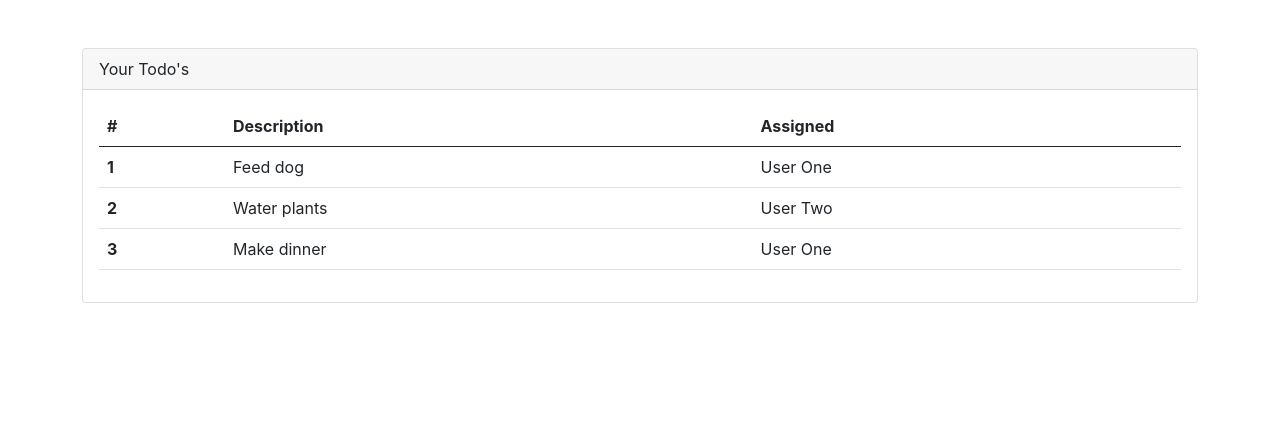
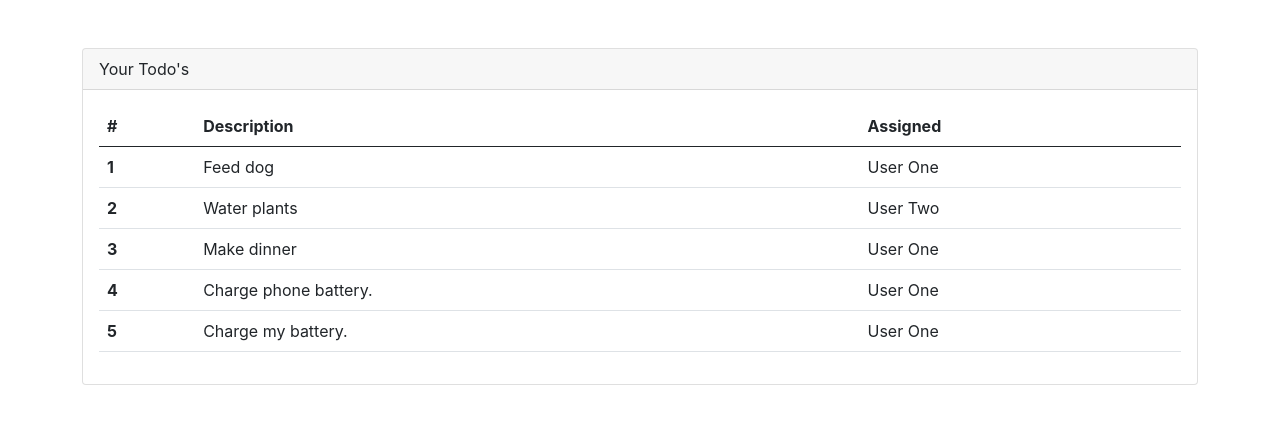
Before and after one commit to MacePh/react-todos, a React (Create React App) app: page / in a window 1280 px wide. Shown: the top 424 px of the page. Built offline with nearby package versions, Linux system fonts and the light colour scheme.

Commit message:
Render dynamic lists

```diff
--- a/src/App.js
+++ b/src/App.js
@@ -7,6 +7,8 @@
     { rowNumber: 1, rowDescription: 'Feed dog', rowAssigned: 'User One' },
     { rowNumber: 2, rowDescription: 'Water plants', rowAssigned: 'User Two' },
     { rowNumber: 3, rowDescription: 'Make dinner', rowAssigned: 'User One' },
+    { rowNumber: 4, rowDescription: 'Charge phone battery.', rowAssigned: 'User One' },
+    { rowNumber: 5, rowDescription: 'Charge my battery.', rowAssigned: 'User One' },
   ]
   return (
     <div className='mt-5 container'>
--- a/src/components/TodoTable.js
+++ b/src/components/TodoTable.js
@@ -12,21 +12,14 @@
              </tr>
             </thead>
             <tbody>
-                <TodoRowItem
-                    rowNumber={props.todos[0].rowNumber}
-                    rowDescription={props.todos[0].rowDescription}
-                    rowAssigned={props.todos[0].rowAssigned}
-                />
-                <TodoRowItem
-                    rowNumber={props.todos[1].rowNumber}
-                    rowDescription={props.todos[1].rowDescription}
-                    rowAssigned={props.todos[1].rowAssigned}
-                />
-                <TodoRowItem
-                    rowNumber={props.todos[2].rowNumber}
-                    rowDescription={props.todos[2].rowDescription}
-                    rowAssigned={props.todos[2].rowAssigned}
-                />
+                {props.todos.map(todo => (
+                    <TodoRowItem
+                        rowNumber={todo.rowNumber}
+                        rowDescription={todo.rowDescription}
+                        rowAssigned={todo.rowAssigned}
+                    />
+                ))}
+
             </tbody>
         </table>
 
```
